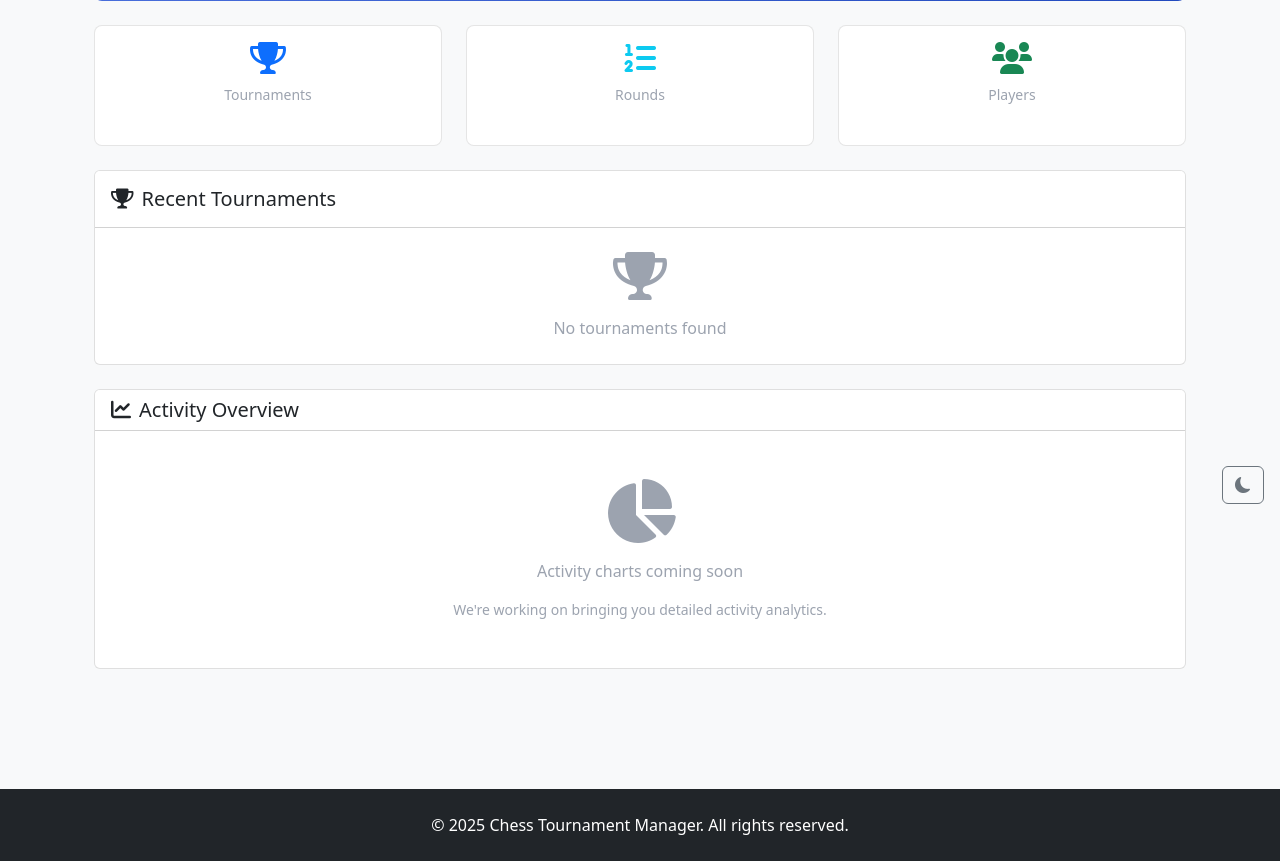
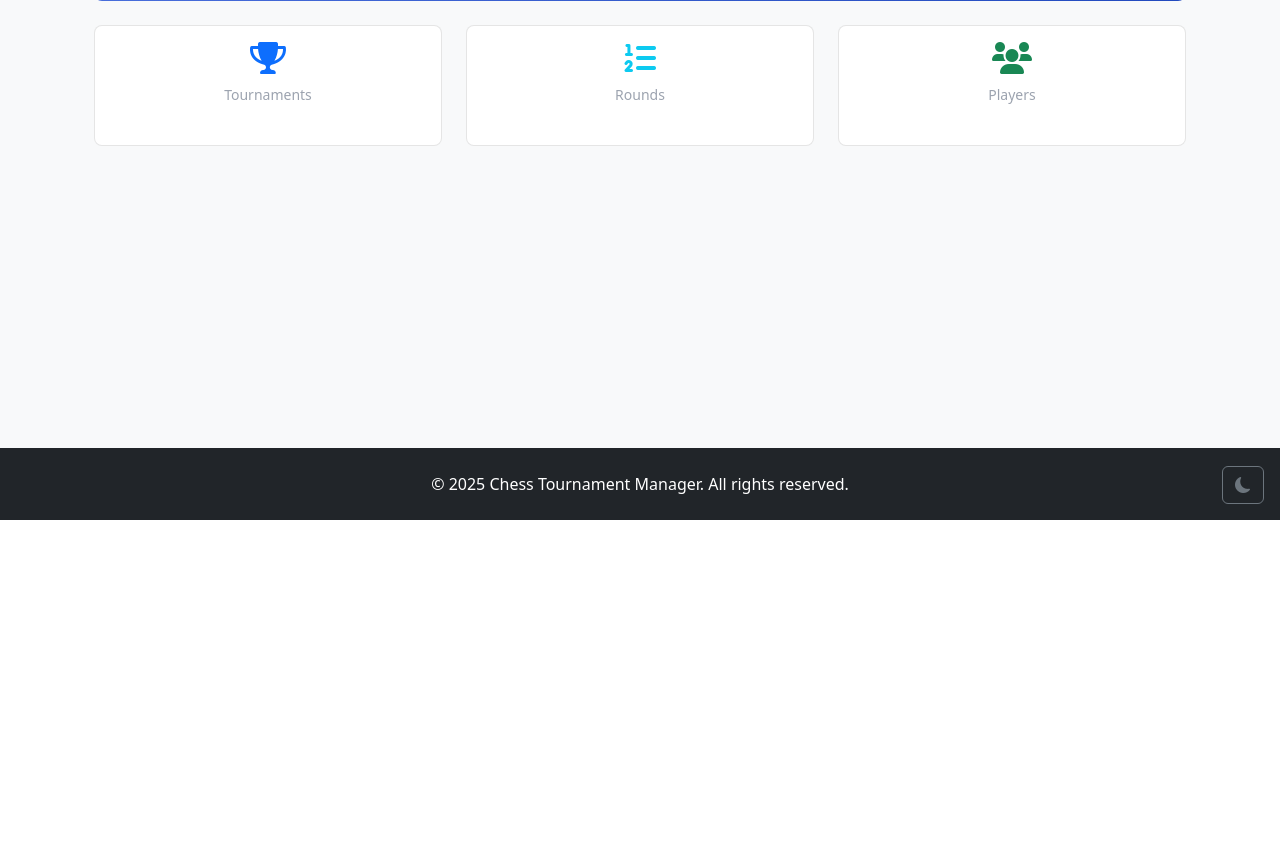
Before and after one commit to SarveshwarSenthilKumar/ChessPairings, a Flask app: template templates/stats/user_stats.html in a window 1280 px wide. Shown: the part 280-1141 px from the top of the page. After the commit the page ends 800 px from the top, so only its background shows below. Run offline with Flask 3, Linux system fonts and the light colour scheme; the template is opened without the code that fills it, so the values that code supplies are empty; some libraries are stand-ins or nearby versions.

Commit message:
Updated user stats to get rid of important info

```diff
--- a/templates/stats/user_stats.html
+++ b/templates/stats/user_stats.html
@@ -121,67 +121,6 @@
             </div>
         </div>
     </div>
-
-    <!-- Recent Tournaments -->
-    <div class="card mb-4">
-        <div class="card-header bg-white d-flex justify-content-between align-items-center py-3">
-            <h5 class="mb-0">
-                <i class="fas fa-trophy me-2"></i>Recent Tournaments
-            </h5>
-            {% if stats.total_tournaments > 5 %}
-            <a href="#" class="btn btn-sm btn-outline-primary">
-                View All <i class="fas fa-arrow-right ms-1"></i>
-            </a>
-            {% endif %}
-        </div>
-        <div class="card-body p-0">
-            {% if tournaments %}
-                <div class="list-group list-group-flush">
-                    {% for tournament in tournaments %}
-                    <a href="{{ url_for('tournament.view', tournament_id=tournament.id) }}"
-                       class="list-group-item list-group-item-action py-3">
-                        <div class="d-flex w-100 justify-content-between">
-                            <h6 class="mb-1">{{ tournament.name }}</h6>
-                            <small class="text-muted">{{ tournament.status|title }}</small>
-                        </div>
-                        <div class="d-flex justify-content-between align-items-center">
-                            <small class="text-muted">
-                                <i class="fas fa-users me-1"></i> {{ tournament.player_count }} players
-                                <span class="mx-2">•</span>
-                                <i class="fas fa-chess-pawn me-1"></i> {{ tournament.game_count }} games
-                            </small>
-                            <small>
-                                {{ tournament.start_date|datetimeformat('%b %d, %Y') }}
-                                {% if tournament.end_date and tournament.end_date != tournament.start_date %}
-                                    - {{ tournament.end_date|datetimeformat('%b %d, %Y') }}
-                                {% endif %}
-                            </small>
-                        </div>
-                    </a>
-                    {% endfor %}
-                </div>
-            {% else %}
-                <div class="text-center p-4">
-                    <i class="fas fa-trophy fa-3x text-muted mb-3"></i>
-                    <p class="text-muted mb-0">No tournaments found</p>
-                </div>
-            {% endif %}
-        </div>
-    </div>
-
-    <!-- Activity Section (Placeholder for future implementation) -->
-    <div class="card">
-        <div class="card-header bg-white">
-            <h5 class="mb-0">
-                <i class="fas fa-chart-line me-2"></i>Activity Overview
-            </h5>
-        </div>
-        <div class="card-body text-center p-5">
-            <i class="fas fa-chart-pie fa-4x text-muted mb-3"></i>
-            <p class="text-muted">Activity charts coming soon</p>
-            <p class="small text-muted mb-0">We're working on bringing you detailed activity analytics.</p>
-        </div>
-    </div>
 </div>
 {% endblock %}
 
```
